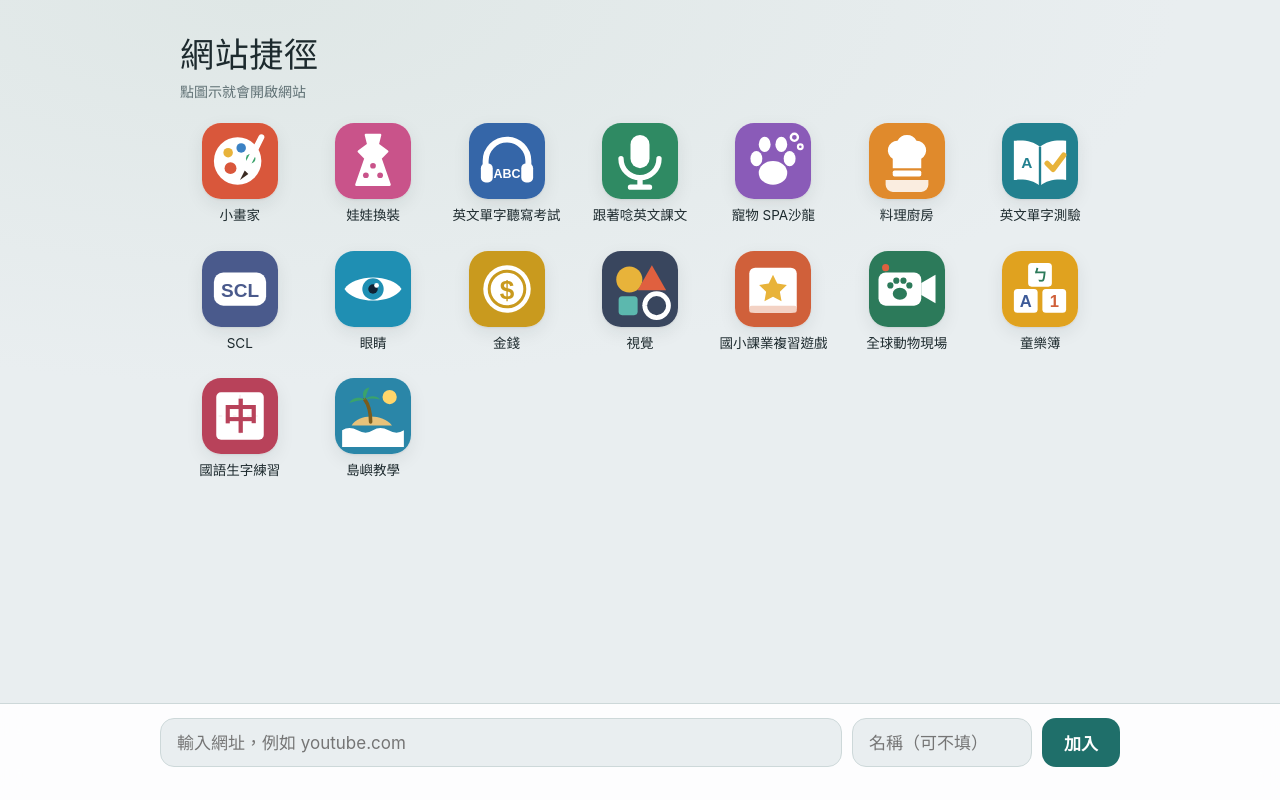
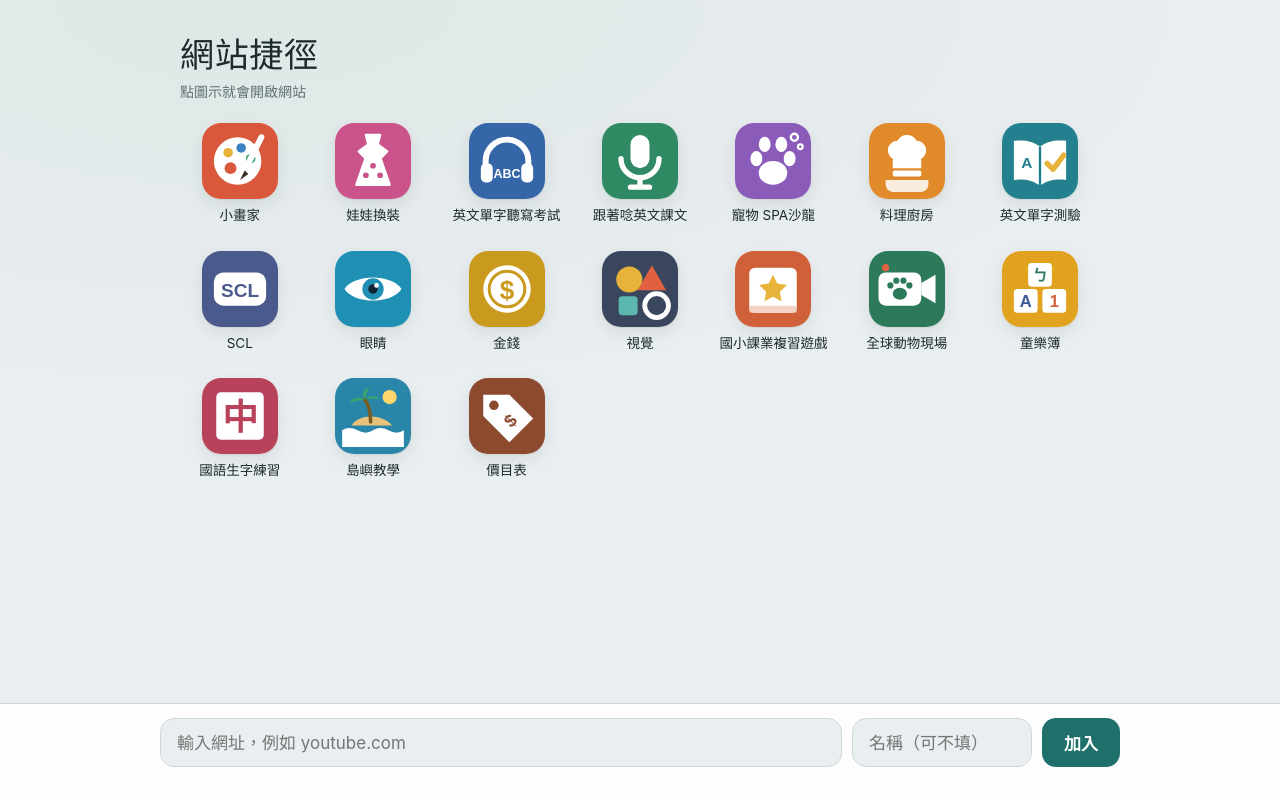
Before and after one commit to Luna05140514/all-APP, a plain HTML site: page index.html in a window 1280 px wide. Drawn offline with Linux system fonts and the light colour scheme; a web font is replaced by a local one.

Commit message:
Add files via upload

```diff
--- a/index.html
+++ b/index.html
@@ -156,6 +156,8 @@ h2{font-family:var(--f-display);font-size:19px;margin:0;font-weight:700}
      svg:'<rect x="12" y="12" width="40" height="40" rx="4" fill="#fff"/><path d="M32 14 V50 M14 32 H50" stroke="#f5e3e7" stroke-width="1" stroke-dasharray="3 3"/><text x="32" y="44" text-anchor="middle" font-family="PingFang TC,Noto Sans TC,sans-serif" font-weight="700" font-size="30" fill="#b8425a">中</text>'},
     {url:'https://shanechen07.github.io/JDPS-SS/', name:'島嶼教學', color:'#2a86a8',
      svg:'<circle cx="46" cy="16" r="6" fill="#ffd66b"/><path d="M14 40 C20 30 40 30 48 40z" fill="#e8c27a"/><path d="M30 37 C30 28 28 22 25 18" fill="none" stroke="#7a5c1e" stroke-width="3" stroke-linecap="round"/><path d="M25 18 C20 15 14 17 12 21 C17 19 21 19 25 18 C22 13 24 9 29 8 C27 12 26 15 25 18 C30 14 35 15 38 18 C33 17 29 17 25 18" fill="#3aa36b"/><path d="M6 44 q6-4 13 0 t13 0 t13 0 t13 0 V58 H6z" fill="#fff"/>'},
+    {url:'https://price-list.narwhallab.workers.dev/', name:'價目表', color:'#8c4a2f',
+     svg:'<path d="M12 14 H34 L54 34 L34 54 L12 32z" fill="#fff" stroke-linejoin="round"/><circle cx="21" cy="23" r="4" fill="#8c4a2f"/><text x="35" y="41" text-anchor="middle" font-family="Arial,sans-serif" font-weight="700" font-size="15" fill="#8c4a2f" transform="rotate(-45 35 36)">$</text>'},
   ];
   const KEY='shortcut-links-v1';
   let links=[], editing=false, picking=null;
```
